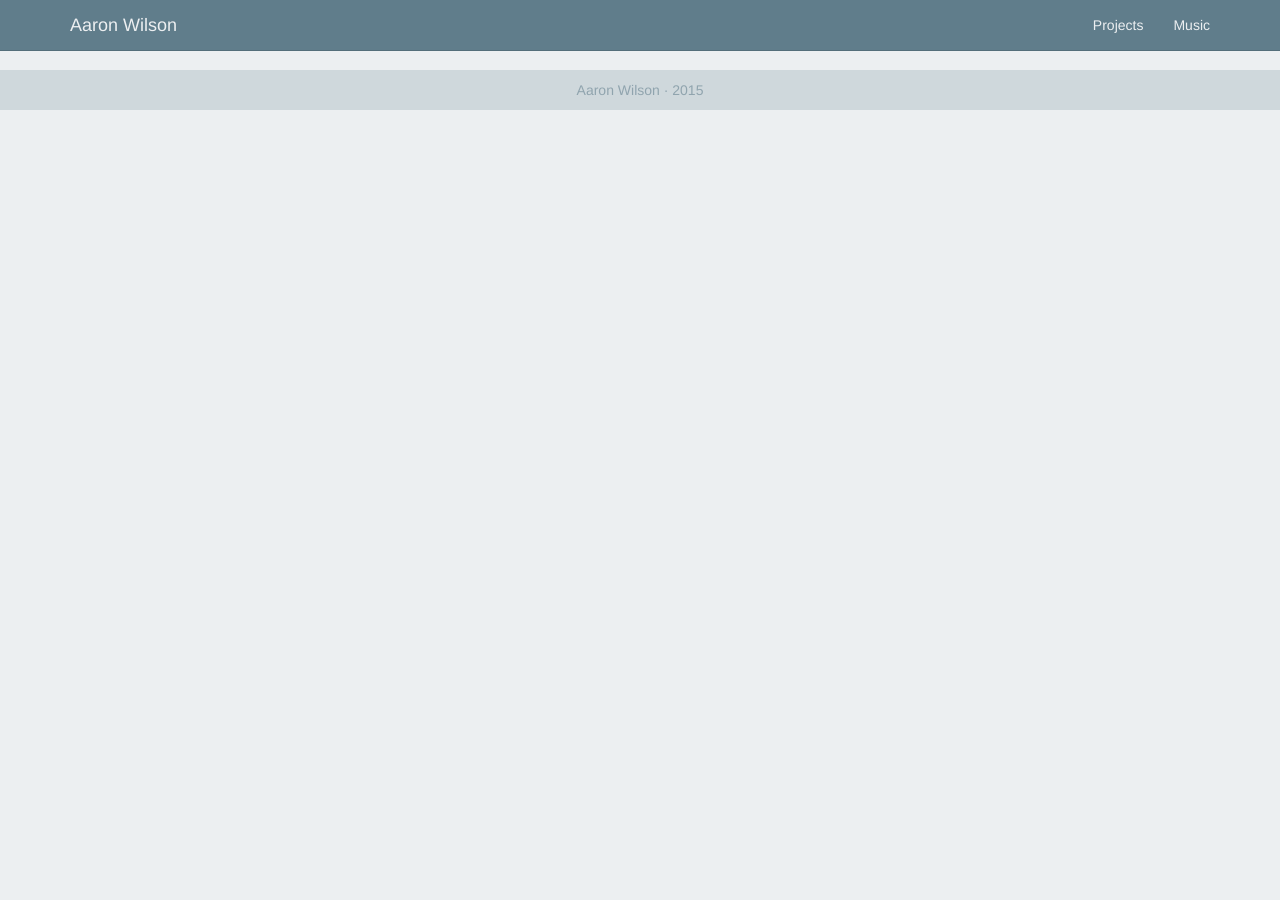
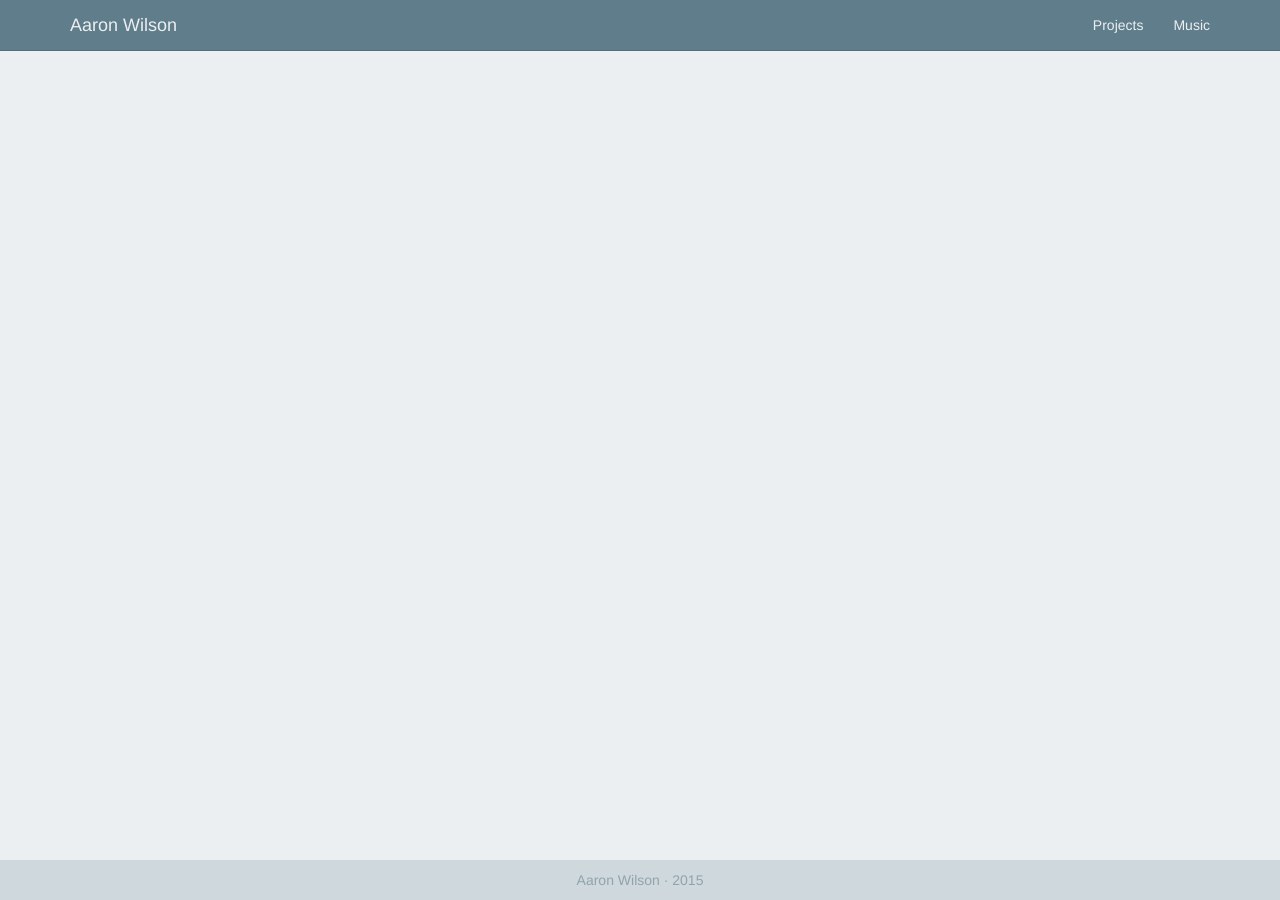
Before and after one commit to aarontwf/limebyte.github.io, a Jekyll site: the page built from index.html, in a window 1280 px wide and 900 px high. Built offline with Jekyll 4.4.1, drawn with Linux system fonts in a browser that asks for light colours; nearby versions of some CDN libraries; the list of posts is cut into pages by our own code.

Commit message:
Update theme.css

```diff
--- a/assets/css/theme.css
+++ b/assets/css/theme.css
@@ -1,11 +1,12 @@
 body {
     background: #ECEFF1;
-    height: 100%;
     margin-top: 70px;
+    margin-bottom: 40px;
 }
 
-html, body {
-    height: 100%;
+html {
+    position: relative;
+    min-height: 100%;
 }
 
 .navbar-default {
@@ -91,6 +92,8 @@ html, body {
 
 
 .footer {
+    position: absolute;
+    bottom: 0;
     width: 100%;
     height: 40px;
     line-height: 40px;
```
